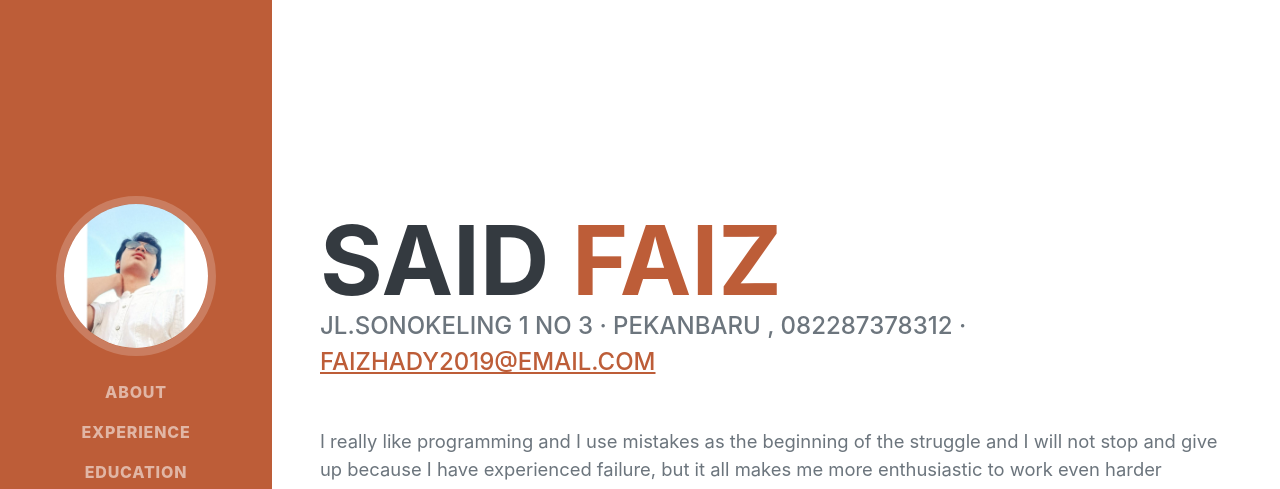
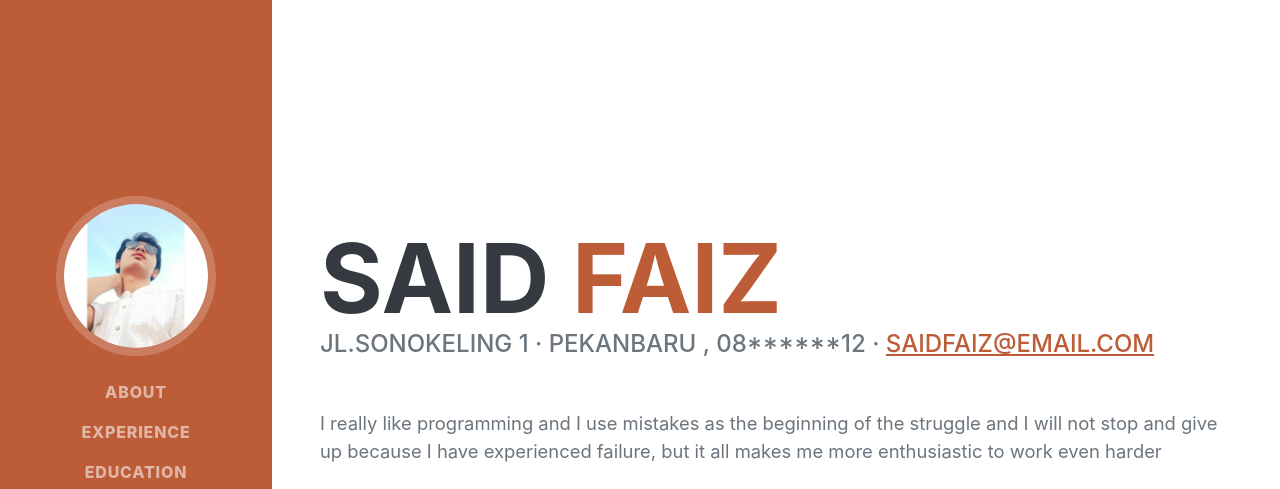
Before and after one commit to Said-Faiz/website-2.github.io, a plain HTML site: page index.html in a window 1280 px wide. Shown: the top 489 px of the page. Drawn offline with nearby package versions, Linux system fonts and the light colour scheme; a web font is replaced by a local one.

Commit message:
Update index.html

```diff
--- a/index.html
+++ b/index.html
@@ -44,8 +44,8 @@
                         <span class="text-primary">FAIZ</span>
                     </h1>
                     <div class="subheading mb-5">
-                        JL.SONOKELING 1 NO 3 · PEKANBARU , 082287378312 ·
-                        <a href="mailto:name@email.com">faizhady2019@email.com</a>
+                        JL.SONOKELING 1  · PEKANBARU , 08******12 ·
+                        <a href="mailto:name@email.com">saidfaiz@email.com</a>
                     </div>
                     <p class="lead mb-5">I really like programming and I use mistakes as the beginning of the struggle and I will not stop and give up because I have experienced failure, but it all makes me more enthusiastic to work even harder</p>
                     <div class="social-icons">
```
